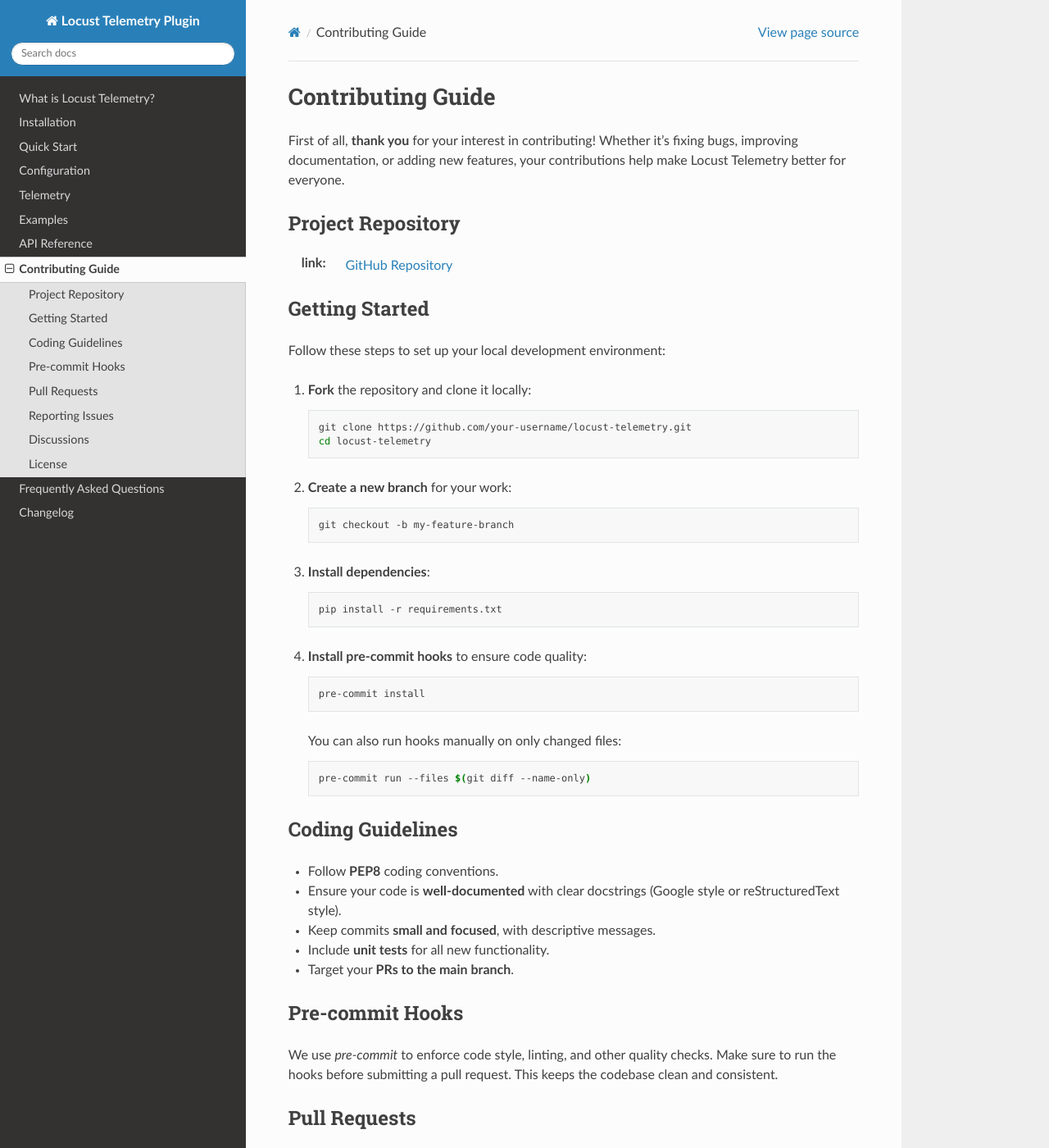
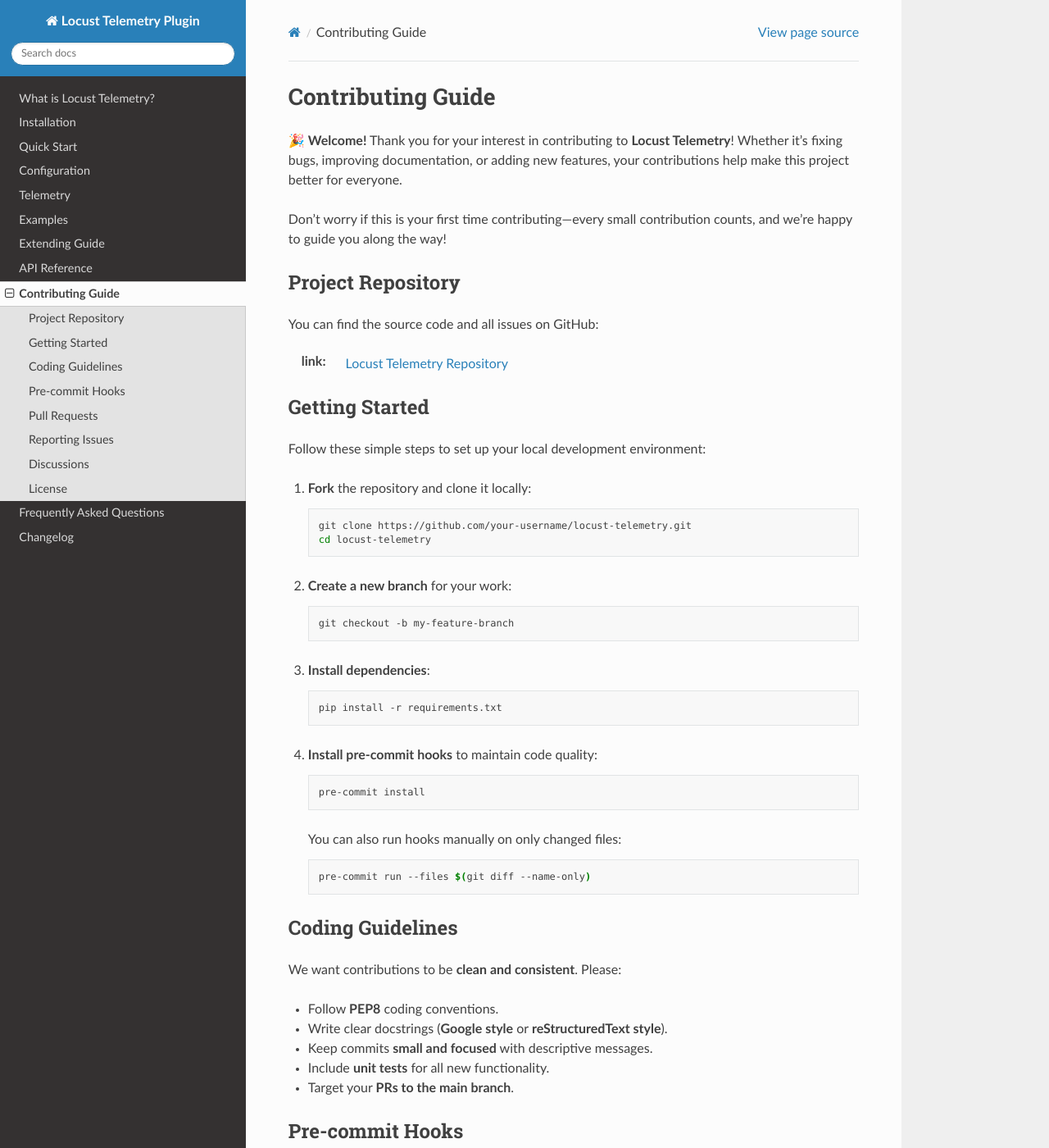
Before and after one commit to platform-crew/locust-telemetry, a Sphinx documentation site: the page built from docs/contributing.rst, in a window 1280 px wide and 1400 px high. Shown: the whole window at 82% size. Built offline with Sphinx 7.4.7 and the Read the Docs theme 3.1.0, drawn with Linux system fonts in a browser that asks for light colours; some of the changed text lies outside the part shown.

Commit message:
Add extending locust guide

```diff
--- a/docs/contributing.rst
+++ b/docs/contributing.rst
@@ -1,16 +1,21 @@
 Contributing Guide
-================================
+=======================================
 
-First of all, **thank you** for your interest in contributing!
-Whether it's fixing bugs, improving documentation, or adding new features, your contributions help make Locust Telemetry better for everyone.
+🎉 **Welcome!**
+Thank you for your interest in contributing to **Locust Telemetry**!
+Whether it's fixing bugs, improving documentation, or adding new features, your contributions help make this project better for everyone.
+
+Don't worry if this is your first time contributing—every small contribution counts, and we’re happy to guide you along the way!
 
 Project Repository
 ------------------
-:link: `GitHub Repository <https://github.com/platform-crew/locust-telemetry>`_
+You can find the source code and all issues on GitHub:
+
+:link: `Locust Telemetry Repository <https://github.com/platform-crew/locust-telemetry>`_
 
 Getting Started
 ---------------
-Follow these steps to set up your local development environment:
+Follow these simple steps to set up your local development environment:
 
 1. **Fork** the repository and clone it locally:
 
@@ -31,7 +36,7 @@
 
        pip install -r requirements.txt
 
-4. **Install pre-commit hooks** to ensure code quality:
+4. **Install pre-commit hooks** to maintain code quality:
 
    .. code-block:: bash
 
@@ -45,21 +50,23 @@
 
 Coding Guidelines
 -----------------
+We want contributions to be **clean and consistent**. Please:
+
 * Follow **PEP8** coding conventions.
-* Ensure your code is **well-documented** with clear docstrings (Google style or reStructuredText style).
-* Keep commits **small and focused**, with descriptive messages.
+* Write clear docstrings (**Google style** or **reStructuredText style**).
+* Keep commits **small and focused** with descriptive messages.
 * Include **unit tests** for all new functionality.
 * Target your **PRs to the main branch**.
 
 Pre-commit Hooks
 ----------------
 We use `pre-commit` to enforce code style, linting, and other quality checks.
-Make sure to run the hooks before submitting a pull request. This keeps the codebase clean and consistent.
+Make sure to run the hooks before submitting a pull request—it keeps the codebase clean and consistent for everyone.
 
 Pull Requests
 -------------
 * Use the **PR template** provided.
-* Provide a **clear description** of the changes and why they are needed.
+* Give a **clear description** of the changes and why they are needed.
 * Reference related **issues** if applicable.
 * Ensure all tests **pass** and code coverage is maintained.
 
@@ -74,9 +81,11 @@
 
 Discussions
 -----------
-For questions, ideas, or general discussions:
+For questions, ideas, or general discussions, join our community:
 
 :link: `GitHub Discussions <https://github.com/platform-crew/locust-telemetry/discussions>`_
+
+💡 **Tip:** Even small contributions like improving documentation, adding examples, or reporting issues are highly appreciated!
 
 License
 -------
```
Also changed, not shown: docs/extending.rst (added, +139 -0 lines), docs/index.rst (+9 -0 lines).
